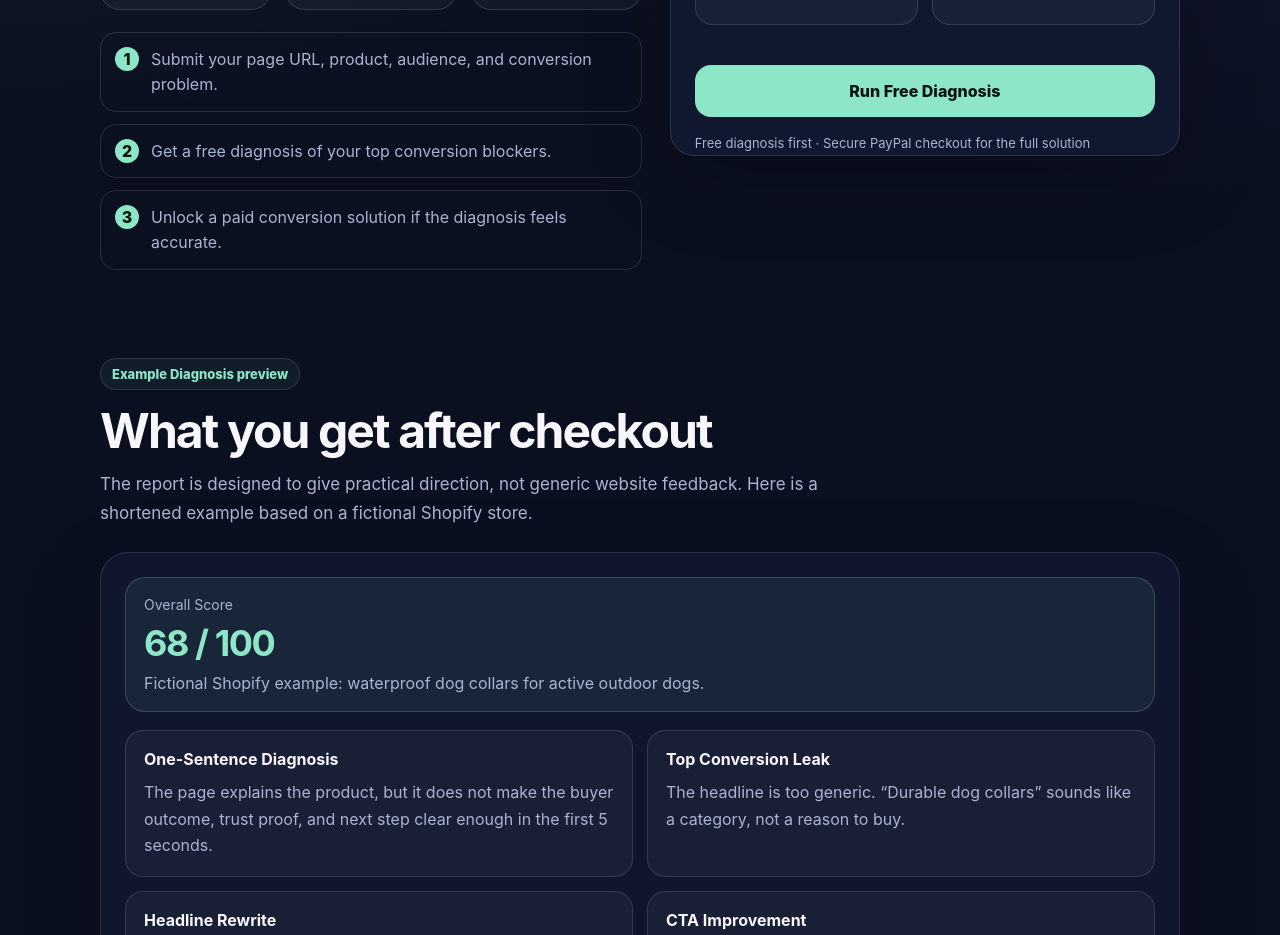
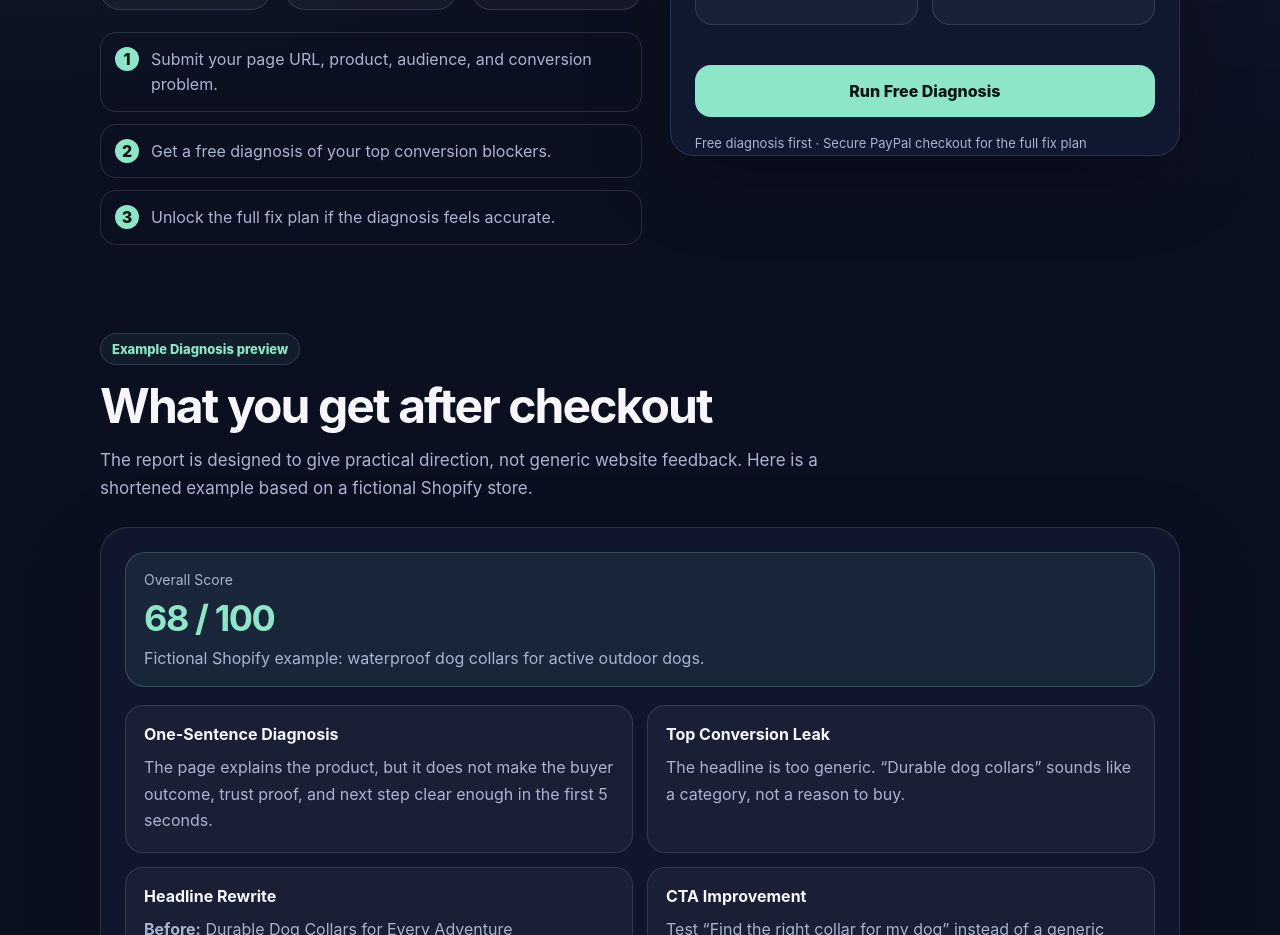
Before and after one commit to haiyangr-cmyk/ai-conversion-clinic, a Next.js app: page / in a window 1280 px wide. Shown: the part 1040-1975 px from the top of the page. Built offline with nearby package versions, Linux system fonts and the light colour scheme.

Commit message:
Update homepage limit and fix plan copy

```diff
--- a/app/page.tsx
+++ b/app/page.tsx
@@ -235,7 +235,7 @@ export default function HomePage() {
         hooks: [],
         sevenDayPlan: [
           { day: 1, title: "Rewrite hero message", action: "Use a pain-led headline and diagnosis-focused CTA.", expectedOutcome: "Visitors understand the offer faster." },
-          { day: 2, title: "Add solution preview", action: "Show what is locked behind the paid solution.", expectedOutcome: "Unlock intent becomes clearer." },
+          { day: 2, title: "Add solution preview", action: "Show what is locked behind the full fix plan.", expectedOutcome: "Unlock intent becomes clearer." },
           { day: 3, title: "Add trust support", action: "Keep Support, Refund, and Privacy visible.", expectedOutcome: "Payment risk feels lower." }
         ],
         disclaimer: "This sample diagnosis is for local testing only. Recommendations should be validated with analytics, customer feedback, and A/B testing."
@@ -323,7 +323,7 @@ We found practical fixes for positioning, hero copy, CTA, trust proof, offer fra
             <div className="steps">
               <div className="step">Submit your page URL, product, audience, and conversion problem.</div>
               <div className="step">Get a free diagnosis of your top conversion blockers.</div>
-              <div className="step">Unlock a paid conversion solution if the diagnosis feels accurate.</div>
+              <div className="step">Unlock the full fix plan if the diagnosis feels accurate.</div>
             </div>
 </div>
 
@@ -530,7 +530,7 @@ We found practical fixes for positioning, hero copy, CTA, trust proof, offer fra
               {diagnosisLoading ? "Generating diagnosis..." : "Run Free Diagnosis"}
             </button>
             {diagnosisError ? <p className="form-error">{diagnosisError}</p> : null}
-            <p className="footer">Free diagnosis first · Secure PayPal checkout for the full solution</p>
+            <p className="footer">Free diagnosis first · Secure PayPal checkout for the full fix plan</p>
           </form>
         </section>
 
```
